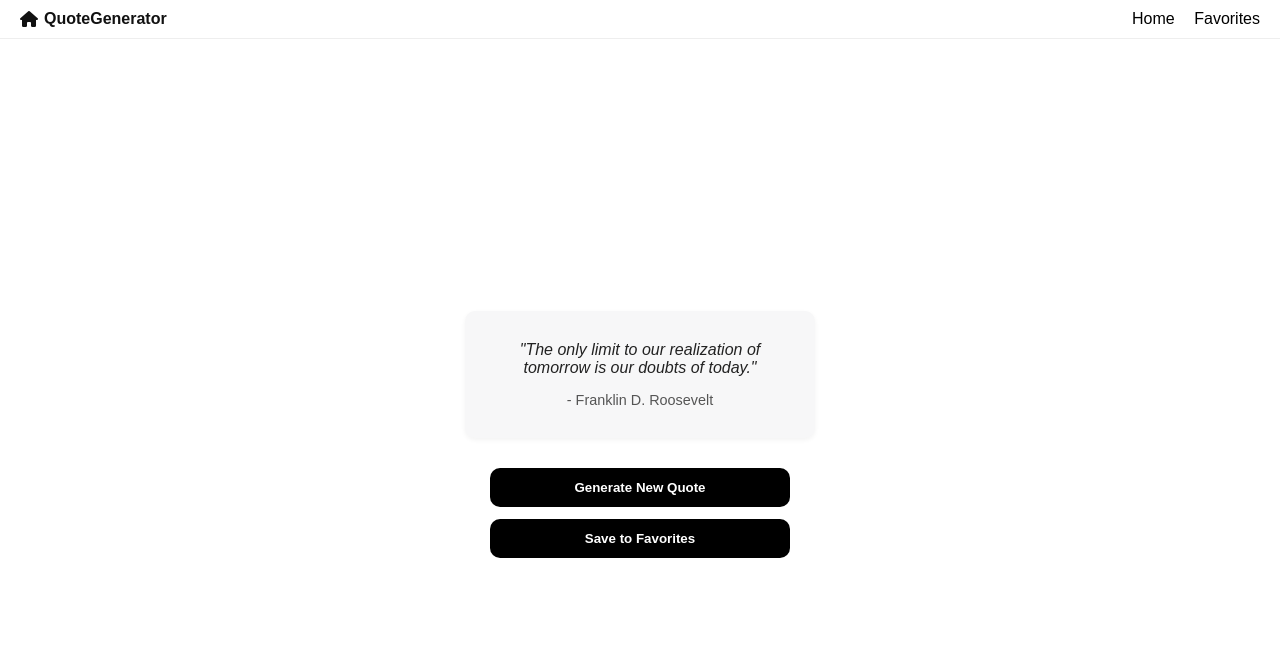
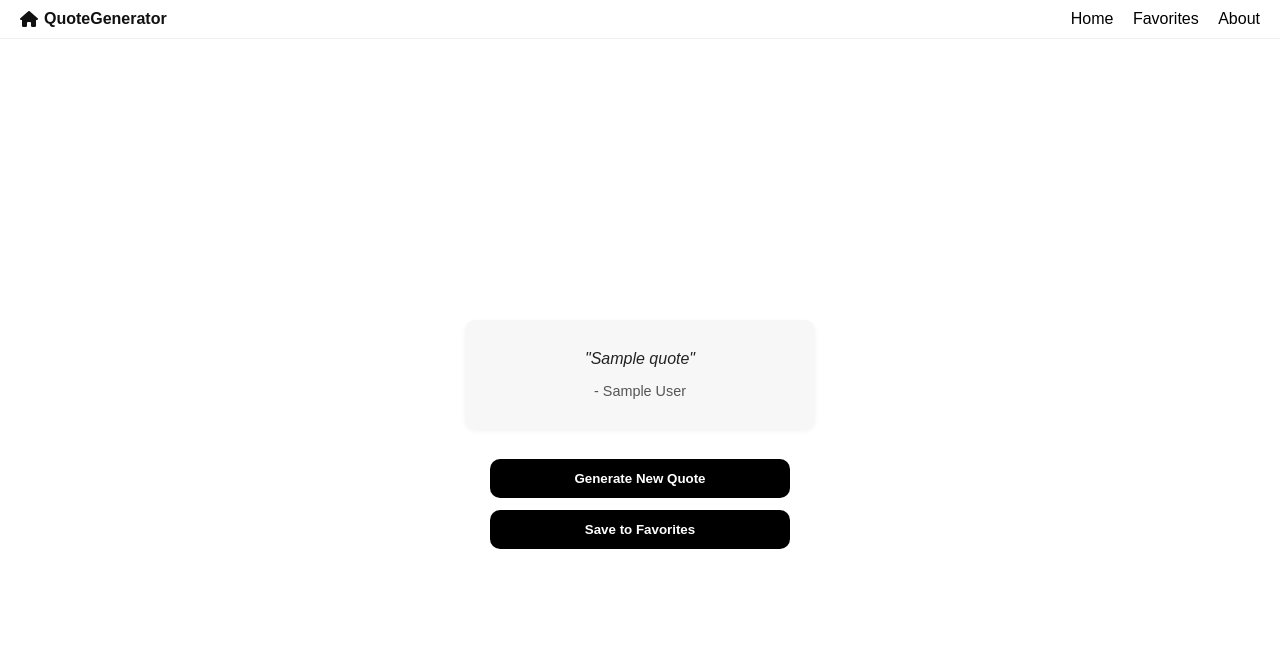
Before and after one commit to Abbey-Codes/quote-generator2, a Flask app: template templates/quote.html in a window 1280 px wide. Shown: the top 648 px of the page. Run offline with Flask 3, Linux system fonts and the light colour scheme; the template is opened without the code that fills it: most values are stand-ins (such as "Sample title", 1, 10 or a date in 2020).

Commit message:
modified app.py and quote.html

```diff
--- a/app.py
+++ b/app.py
@@ -1,6 +1,18 @@
-from flask import Flask, render_template, redirect
+from flask import Flask, render_template, redirect, jsonify
+import random
 
 app = Flask(__name__)
+
+QUOTES = {
+    "The best way to predict the future is to create it": "Peter Drucker",
+    "In the middle of difficulty lies opportunity": "Albert Einstein",
+    "Do what you can, with what you have, where you are": "Theodore Roosevelt",
+    "Believe you can and you're halfway there": "Theodore Roosevelt",
+    "Act as if what you do makes a difference. It does": "William James",
+    "The only limit to our realization of tomorrow is our doubts of today.": "Franklin D. Roosevelt",
+    "Success is not final, failure is not fatal: it is the courage to continue that counts.": "Winston Churchill",
+    "Happiness is not something ready-made. It comes from your own actions.": "Dalai Lama"
+}
 
 #dk
 @app.route('/')
@@ -9,7 +21,13 @@ def index():
 
 @app.route("/quote")
 def quote():
-    return render_template('quote.html')
+    quote, author = random.choice(list(QUOTES.items()))
+    return render_template('quote.html', quote=quote, author=author)
+
+@app.route('/random-quote')
+def random_quote():
+    quote, author = random.choice(list(QUOTES.items()))
+    return jsonify({"quote": quote, "author": author})
 
 @app.route('/favorite')
 def favorite():
--- a/templates/index.html
+++ b/templates/index.html
@@ -105,8 +105,8 @@
   <div id="quote-box"></div>
 
   <div class="nav">
-    <a href="#">Favorite Quotes</a>
-    <a href="#">About Us</a>
+    <a href="{{ url_for('favorite') }}">Favorite Quotes</a>
+    <a href="{{ url_for('about') }}">About Us</a>
   </div>
 
   <script>
--- a/templates/quote.html
+++ b/templates/quote.html
@@ -146,19 +146,20 @@
       <span>QuoteGenerator</span>
     </div>
     <nav>
-      <a href="#">Home</a>
-      <a href="#">Favorites</a>
+      <a href="{{ url_for('index') }}">Home</a>
+      <a href="{{ url_for('favorite') }}">Favorites</a>
+      <a href="{{ url_for('about') }}">About</a>
     </nav>
   </header>
 
   <!-- ===== MAIN CONTENT ===== -->
   <main>
     <div class="quote-box" id="quote-box">
-      <p class="quote-text" id="quote">"The only limit to our realization of tomorrow is our doubts of today."</p>
-      <p class="quote-author" id="author">- Franklin D. Roosevelt</p>
+      <p class="quote-text" id="quote">"{{ quote }}"</p>
+      <p class="quote-author" id="author">- {{ author }}</p>
     </div>
 
-    <button class="btn" id="newQuote">Generate New Quote</button>
+    <button class="btn" id="newQuote" onclick="getNewQuote()">Generate New Quote</button>
     <button class="btn" id="saveFavorite">Save to Favorites</button>
   </main>
 
@@ -169,41 +170,13 @@
   </footer>
 
   <script>
-    const quotes = [
-      { text: "The only limit to our realization of tomorrow is our doubts of today.", author: "Franklin D. Roosevelt" },
-      { text: "In the middle of every difficulty lies opportunity.", author: "Albert Einstein" },
-      { text: "Act as if what you do makes a difference. It does.", author: "William James" },
-      { text: "Success is not final, failure is not fatal: it is the courage to continue that counts.", author: "Winston Churchill" },
-      { text: "Believe you can and you're halfway there.", author: "Theodore Roosevelt" },
-      { text: "Happiness is not something ready-made. It comes from your own actions.", author: "Dalai Lama" }
-    ];
-
-    const quoteEl = document.getElementById("quote");
-    const authorEl = document.getElementById("author");
-    const newQuoteBtn = document.getElementById("newQuote");
-    const saveBtn = document.getElementById("saveFavorite");
-
-    // Load favorites from localStorage
-    let favorites = JSON.parse(localStorage.getItem("favorites")) || [];
-
-    function generateQuote() {
-      const randomIndex = Math.floor(Math.random() * quotes.length);
-      const quote = quotes[randomIndex];
-      quoteEl.textContent = `"${quote.text}"`;
-      authorEl.textContent = `- ${quote.author}`;
+    async function getNewQuote() {
+      const response = await fetch('/random-quote');
+      const data = await response.json();
+      document.getElementById("quote").textContent = `"${data.quote}"`;
+      document.getElementById("author").textContent = `${data.author}`
     }
 
-    function saveFavorite() {
-      const currentQuote = quoteEl.textContent;
-      const currentAuthor = authorEl.textContent;
-      const favorite = { text: currentQuote, author: currentAuthor };
-      favorites.push(favorite);
-      localStorage.setItem("favorites", JSON.stringify(favorites));
-      alert("Quote saved to favorites!");
-    }
-
-    newQuoteBtn.addEventListener("click", generateQuote);
-    saveBtn.addEventListener("click", saveFavorite);
   </script>
 
 </body>
```
Also changed, not shown: templates/about.html (+5 -5 lines).
